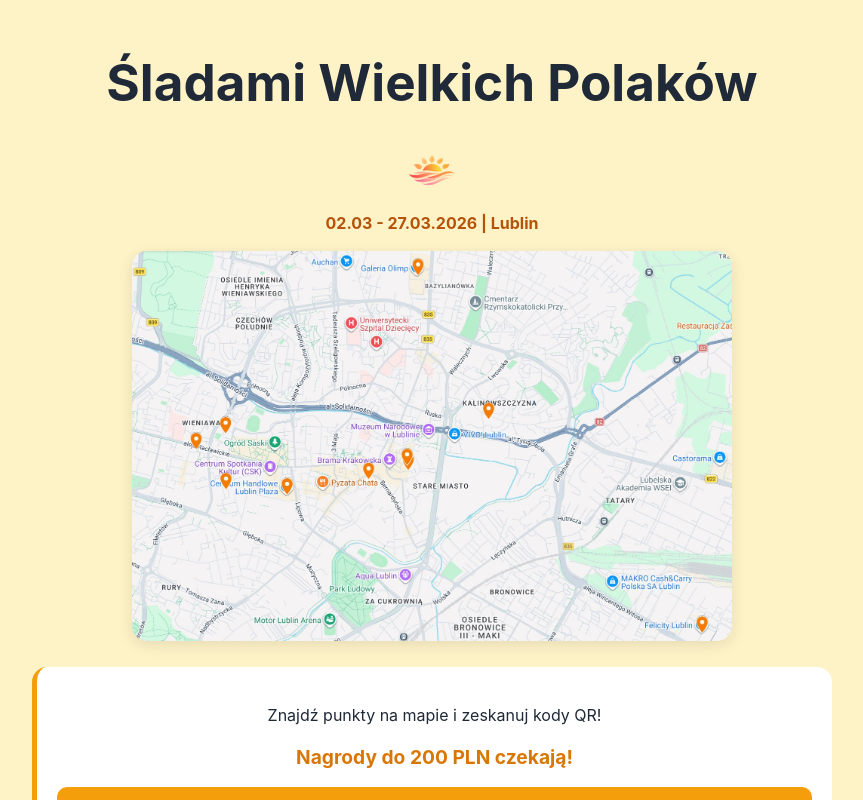
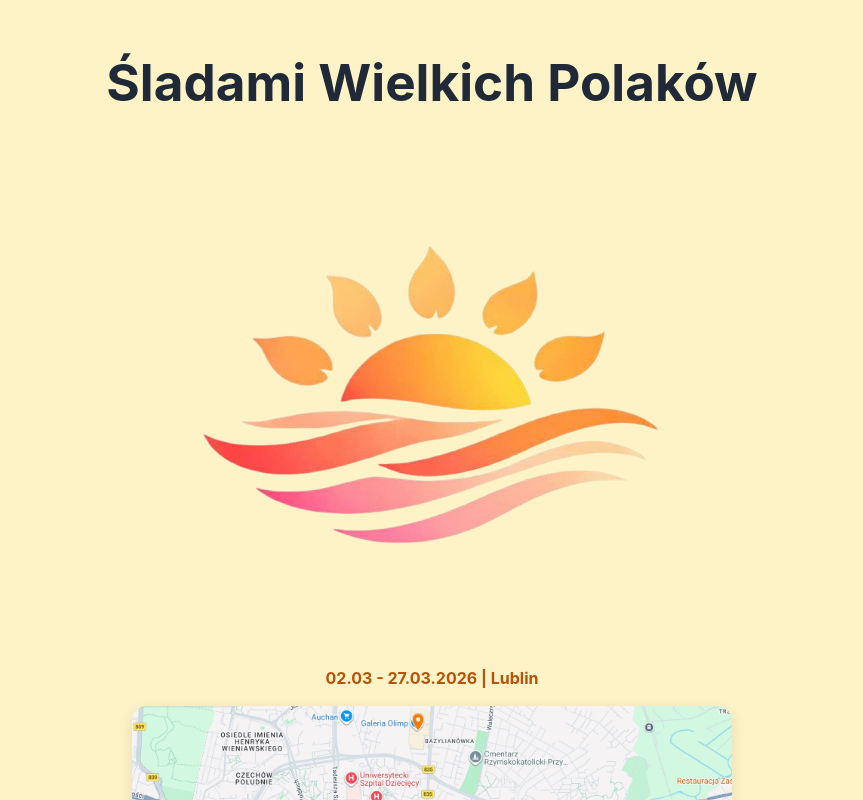
Before and after one commit to AmVaX-9/sladami-wielkich-polakow, a React (Vite) app: page / in a window 1280 px wide. Shown: the top 800 px of the page, without its empty margins (208-1071 px from the left). Built offline with nearby package versions, Linux system fonts and the light colour scheme.

Commit message:
Dopasowanie3

```diff
--- a/src/App.jsx
+++ b/src/App.jsx
@@ -80,8 +80,12 @@ function Home() {
 
             <header>
                 <h1>Śladami Wielkich Polaków</h1>
-                <img src="assets/LoGoS.png" alt="Logo twórców" className="creator-logo" />
-                <p className="subtitle">02.03 - 27.03.2026 | Lublin</p>
+
+                <div className="date-container">
+                    <img src="assets/LoGoS.png" alt="Logo twórców" className="creator-logo-small" />
+                    <p className="subtitle">02.03 - 27.03.2026 | Lublin</p>
+                </div>
+
             </header>
 
             <img src="assets/mapa-lublin.jpg" alt="Mapa gry" className="map-image" />
```
